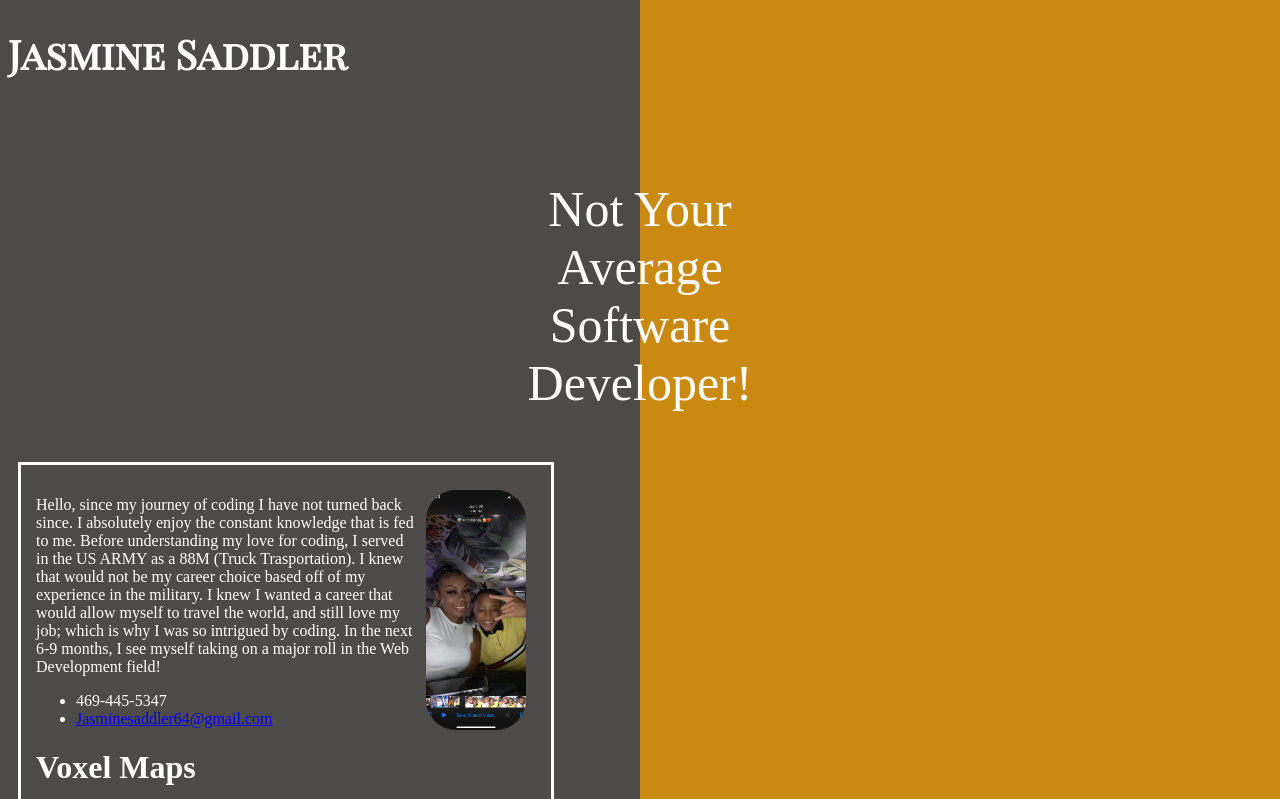
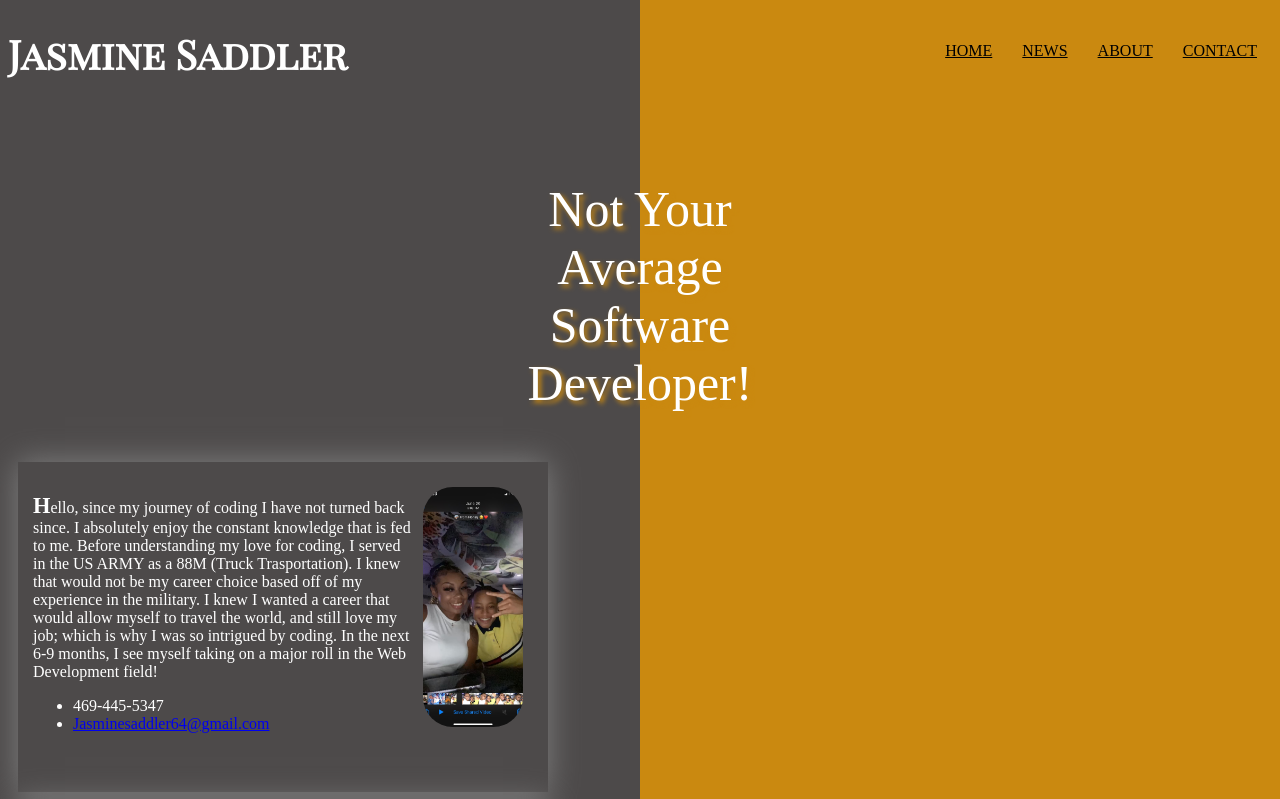
Before and after one commit to Jds391/Portfolio, a plain HTML site: page index.html in a window 1280 px wide. Shown: the top 799 px of the page. Drawn offline with Linux system fonts and the light colour scheme; a web font is replaced by a local one.

Commit message:
added navbar

```diff
--- a/index.html
+++ b/index.html
@@ -8,6 +8,12 @@
     <title>Jasmine Saddler</title>
   </head>
   <body>
+    <div class="topnav">
+      <a href="#contact">CONTACT</a>
+      <a href="#about">ABOUT</a>
+      <a href="#news">NEWS</a>
+      <a class="active" href="#home">HOME</a>
+    </div>
     <h1 class="main">Jasmine Saddler</h1>
     <p id="title">
       Not Your <br />
@@ -15,7 +21,7 @@
       Software <br />
       Developer!
     </p>
-    <div>
+    <div class="journey">
       <img src="/images/Jasmine (1).jpeg" alt="Jasmine" />
       <p>
         Hello, since my journey of coding I have not turned back since. I
@@ -35,6 +41,8 @@
           >
         </li>
       </ul>
+    </div>
+    <div class="history">
       <h1>Voxel Maps</h1>
       <p>
         At Voxel Maps, we developed inique GIS mapping technology using a
--- a/stylesheet.css
+++ b/stylesheet.css
@@ -1,5 +1,17 @@
 @import url('https://fonts.googleapis.com/css2?family=Cookie&display=swap');
 @import url('https://fonts.googleapis.com/css2?family=Bebas+Neue&family=Cookie&family=Lobster+Two:ital,wght@1,700&family=Playfair+Display+SC:ital@0;1&family=Tapestry&display=swap');
+
+
+
+.nav {
+    float: right;
+}
+
+.topnav a {
+    float: right;
+    padding: 15px;
+    color: black;
+}
 
 
 
@@ -23,6 +35,7 @@ body {
         rgb(202, 137, 16) 50%
     );
     color: white;
+
 }
 
 .main {
@@ -30,12 +43,14 @@ body {
     font-size: 40px;
 }
 
-div {
+.history, .journey {
     border-style: solid;
     width: 500px;
-    height: 800px;
+    height: 600px;
     padding: 15px;
     margin: 10px;
+    box-shadow: 0 0 30px gray;
+    border: hidden;
 
 }
 
@@ -49,9 +64,25 @@ div {
     display: flex;
     justify-content: center;
     align-items: center;
+    text-shadow: 3px 3px 5px rgb(202, 137, 16);
 
 }
 
 
+
+.journey {
+    width: 500px;
+    height: 300px;
+}
+
+
+p::first-letter {
+    font-weight: bold;
+    font-size: 140%;
+}
+
+
+
+
 @media screen and (min-width: 768px) {
 }
```
